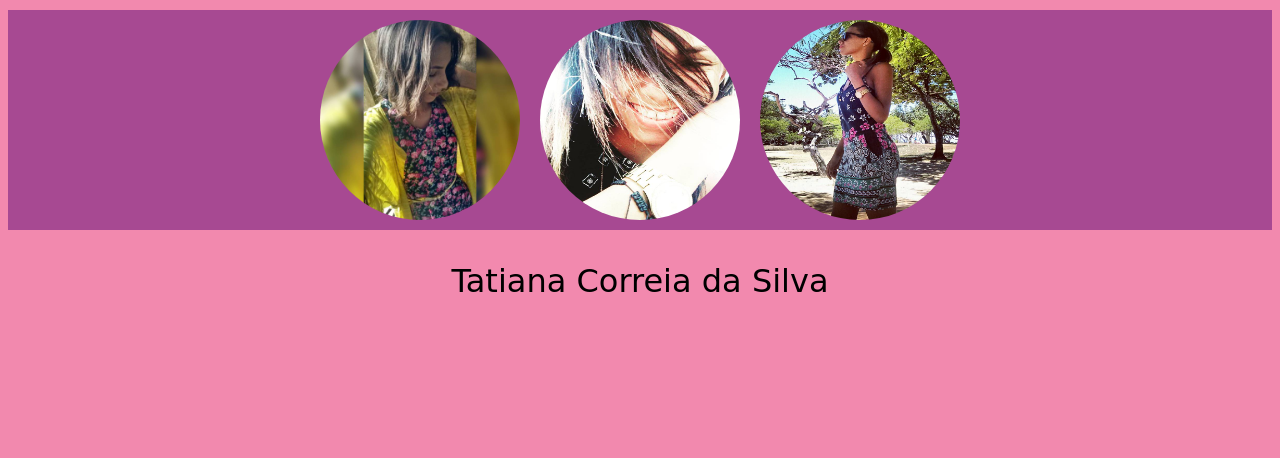
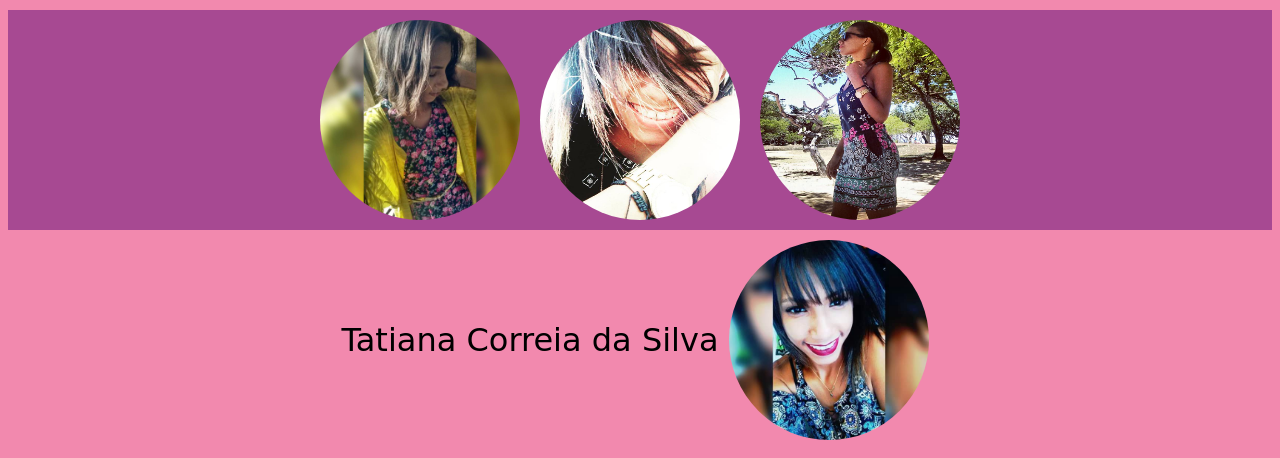
Before and after one commit to tati2/tatiana, a plain HTML site: page index.html in a window 1280 px wide. Shown: the part 501-959 px from the top of the page. Before the commit the page ends 841 px from the top, so only its background shows below. Drawn offline with Linux system fonts and the light colour scheme.

Commit message:
modificado

```diff
--- a/index.html
+++ b/index.html
@@ -20,6 +20,7 @@
 	</main>
 	<footer>
 		<p>Tatiana Correia da Silva</p>
+		<img src="01.jpg">
 	</footer>
 </body>
 </html>
```
